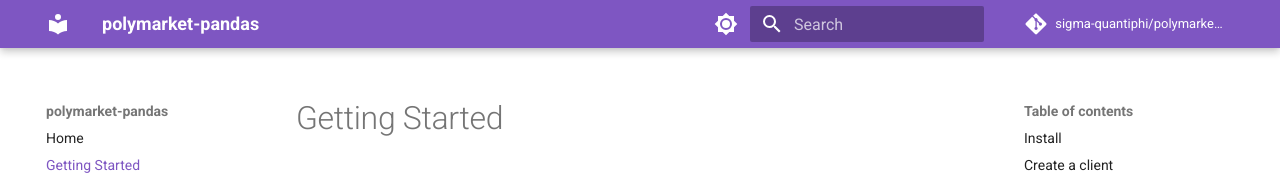
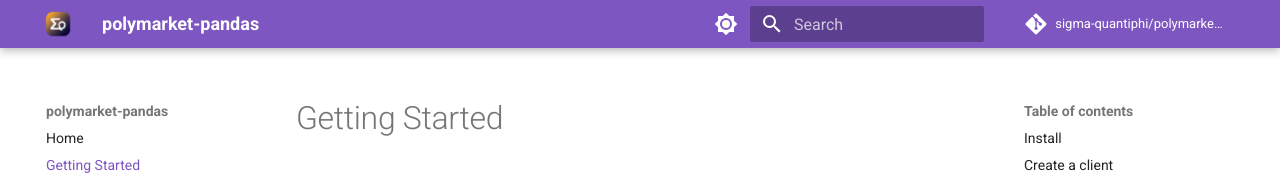
Before and after one commit to sigma-quantiphi/polymarket-pandas, an MkDocs documentation site: the page built from docs/getting-started.md, in a window 1280 px wide. Shown: the top 183 px of the page. Built offline with MkDocs 1.6.1 and Material for MkDocs 9.7.7, drawn with Linux system fonts in a browser that asks for light colours; comment, search, counter and statistics services are not loaded.

Commit message:
Add favicon to docs site
Co-Authored-By: Claude Opus 4.6 (1M context) <noreply@anthropic.com>

```diff
--- a/mkdocs.yml
+++ b/mkdocs.yml
@@ -6,6 +6,8 @@ repo_name: sigma-quantiphi/polymarket-pandas
 
 theme:
   name: material
+  favicon: favicon.png
+  logo: favicon.png
   palette:
     - scheme: default
       primary: deep purple
```
Also changed, not shown: docs/favicon.png (added).
